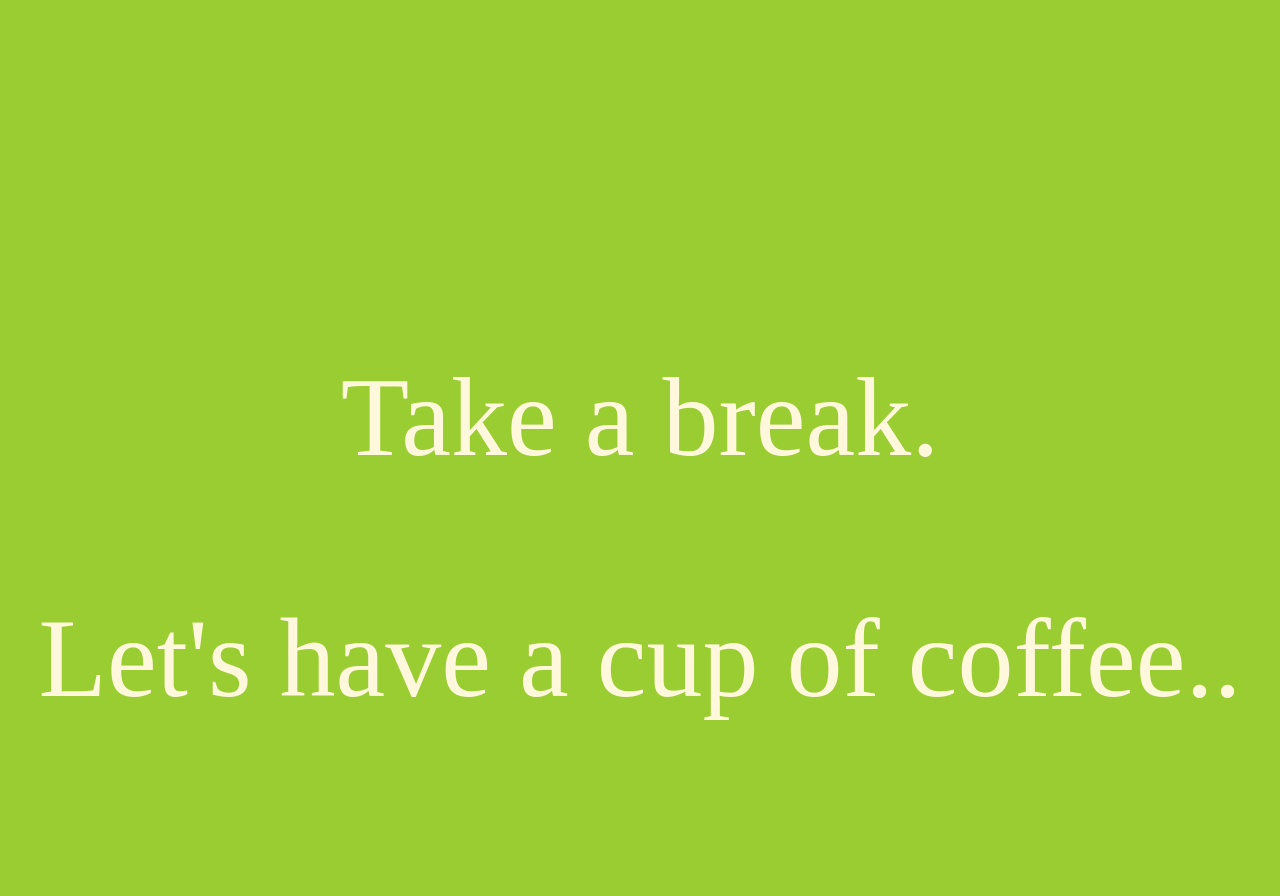
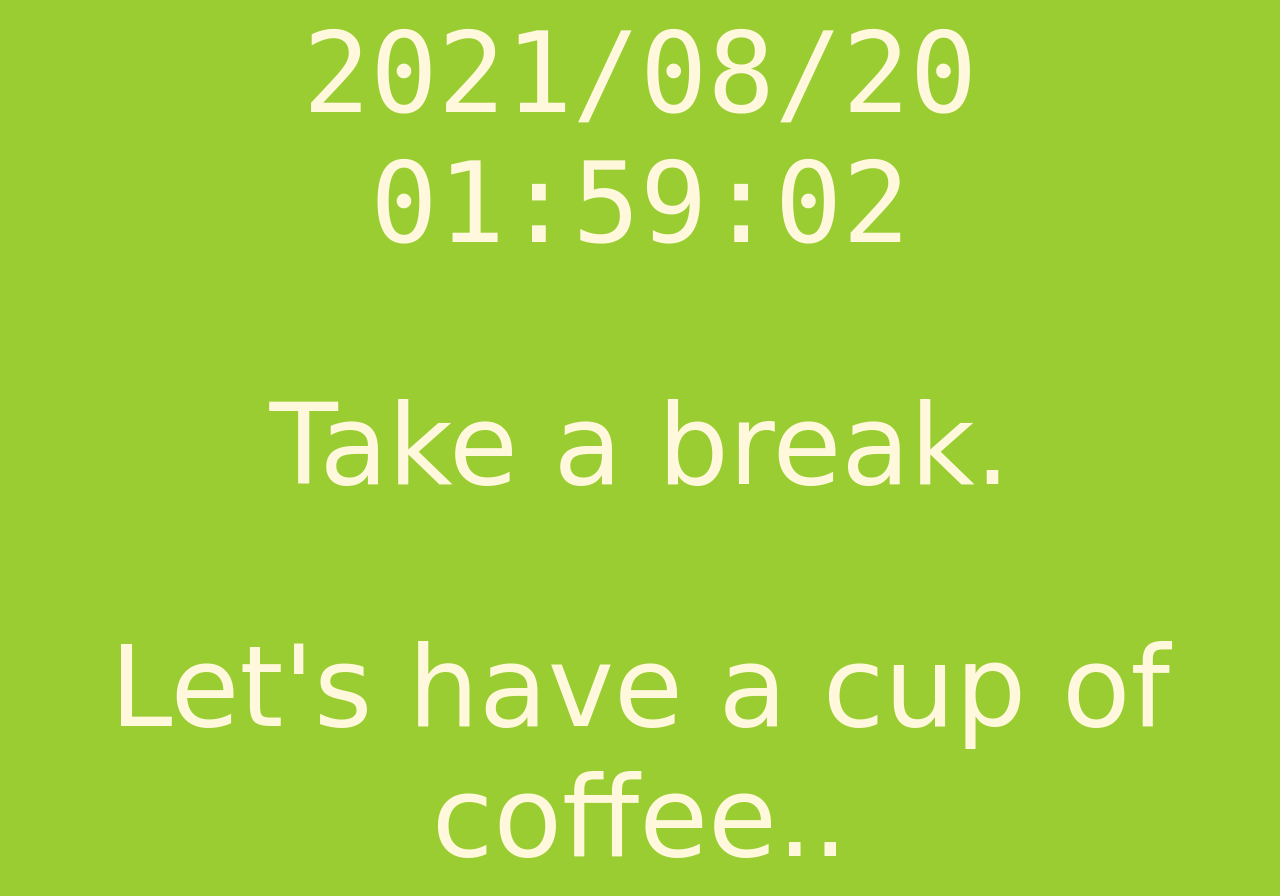
Before and after one commit to dplayerd/BreakTimeScreen, a plain HTML site: page index.html in a window 1280 px wide. Before the commit the page ends 835 px from the top, so only its background shows below. Drawn offline with Linux system fonts and the light colour scheme.

Commit message:
Index - Add a ticker and music player

```diff
--- a/index.html
+++ b/index.html
@@ -1,15 +1,23 @@
 <!DOCTYPE html>
 <html lang="en">
+
 <head>
     <meta charset="UTF-8">
     <meta http-equiv="X-UA-Compatible" content="IE=edge">
     <meta name="viewport" content="width=device-width, initial-scale=1.0">
     <title>Document</title>
     <link rel="stylesheet" href="style.css">
+    <script src="index.js"></script>
 </head>
+
 <body>
-    <p>&nbsp;</p>
+    <div id="Timer">2021/1/1 00:00:00</div>
     <p>Take a break.</p>
     <p>Let's have a cup of coffee..</p>
+
+    <iframe width="56" height="31" src="https://www.youtube.com/embed/5mgYnwhM4eg" title="YouTube video player"
+        frameborder="0" allow="accelerometer; autoplay; clipboard-write; encrypted-media; gyroscope; picture-in-picture"
+        allowfullscreen></iframe>
 </body>
+
 </html>
--- /dev/null
+++ b/index.js
@@ -0,0 +1,27 @@
+var init = function () {
+    var objTimer = document.getElementById("Timer");
+
+
+    function formatDate(dateVal) {
+        function padLeft(str, lenght) {
+            if (str.toString().length >= lenght)
+                return str;
+            else
+                return padLeft("0" + str, lenght);
+        }
+
+        var txt = `${dateVal.getFullYear()}/${padLeft(dateVal.getMonth() + 1, 2)}/${padLeft(dateVal.getDate(), 2)} ${padLeft(dateVal.getHours(), 2)}:${padLeft(dateVal.getMinutes(), 2)}:${padLeft(dateVal.getSeconds(), 2)}`;
+        return txt;
+    }
+
+    setInterval(function () {
+        var cDate = new Date();
+
+        var txt = formatDate(cDate);
+
+        objTimer.innerText = txt;
+    }, 100);
+};
+
+
+document.addEventListener("DOMContentLoaded", init);
--- a/style.css
+++ b/style.css
@@ -1,9 +1,17 @@
+@import url('https://fonts.googleapis.com/css2?family=Lobster&display=swap');
+
 body {
     background-color: yellowgreen;
 }
 
-p {
+#Timer, p {
     font-size: 7em;
     color: cornsilk;
     text-align: center;
 }
+#Timer {
+    font-family: 'consolas';
+}
+p{
+    font-family: 'Shadows Into Light', cursive;
+}
```
